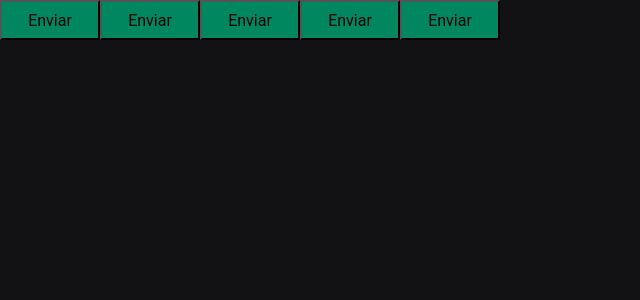
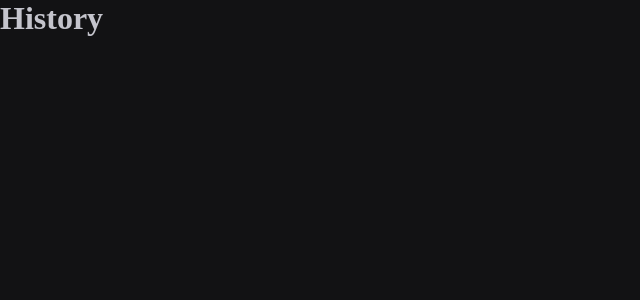
Before and after one commit to gcarniel/ignite-02-ignite-timer, a React app: page /history in a window 1280 px wide. Shown: the top 300 px of the page, without its empty margins (0-640 px from the left). Built offline with nearby package versions, Linux system fonts and the light colour scheme; the HTML template or start-up script is replaced by a standard one.

Commit message:
configurando rotas

```diff
--- a/package.json
+++ b/package.json
@@ -12,6 +12,7 @@
   "dependencies": {
     "react": "^18.2.0",
     "react-dom": "^18.2.0",
+    "react-router-dom": "^6.5.0",
     "styled-components": "^5.3.6"
   },
   "devDependencies": {
--- a/src/App.tsx
+++ b/src/App.tsx
@@ -1,17 +1,16 @@
+import { BrowserRouter } from 'react-router-dom'
+
 import { ThemeProvider } from 'styled-components'
+import { Router } from './Router'
 import { GlobalStyle } from './styles/global'
 import { defaultTheme } from './styles/themes/default'
-
-import { Button } from './components/Button'
 
 export function App() {
   return (
     <ThemeProvider theme={defaultTheme}>
-      <Button variant="primary" />
-      <Button variant="secondary" />
-      <Button variant="danger" />
-      <Button variant="success" />
-      <Button />
+      <BrowserRouter>
+        <Router />
+      </BrowserRouter>
       <GlobalStyle />
     </ThemeProvider>
   )
--- /dev/null
+++ b/src/Router.tsx
@@ -0,0 +1,12 @@
+import { Routes, Route } from 'react-router-dom'
+import { History } from './pages/History'
+import { Home } from './pages/Home'
+
+export function Router() {
+  return (
+    <Routes>
+      <Route path="/" element={<Home />} />
+      <Route path="/history" element={<History />} />
+    </Routes>
+  )
+}
--- a/src/components/Button.styles.ts
+++ /dev/null
@@ -1,26 +0,0 @@
-import styled, { css } from 'styled-components'
-
-export type ButtonVariant = 'primary' | 'secondary' | 'danger' | 'success'
-
-interface ButtonContainerProps {
-  variant: ButtonVariant
-}
-
-const buttonVariants = {
-  primary: 'purple',
-  secondary: 'orange',
-  danger: 'red',
-  success: 'green',
-}
-
-export const ButtonContainer = styled.button<ButtonContainerProps>`
-  width: 100px;
-  height: 40px;
-
-  background-color: ${(props) => props.theme['green-500']};
-  /* ${(props) => {
-    return css`
-      background-color: ${buttonVariants[props.variant]};
-    `
-  }} */
-`
--- a/src/components/Button.tsx
+++ /dev/null
@@ -1,9 +0,0 @@
-import { ButtonContainer, ButtonVariant } from './Button.styles'
-
-interface ButtonProps {
-  variant?: ButtonVariant
-}
-
-export function Button({ variant = 'primary' }: ButtonProps) {
-  return <ButtonContainer variant={variant}>Enviar</ButtonContainer>
-}
--- /dev/null
+++ b/src/pages/History.tsx
@@ -0,0 +1,7 @@
+export function History() {
+  return (
+    <div>
+      <h1>History</h1>
+    </div>
+  )
+}
--- /dev/null
+++ b/src/pages/Home.tsx
@@ -0,0 +1,7 @@
+export function Home() {
+  return (
+    <div>
+      <h1>Home</h1>
+    </div>
+  )
+}
```
Also changed, not shown: 1 other file (tests, documents, lock files or other folders).
